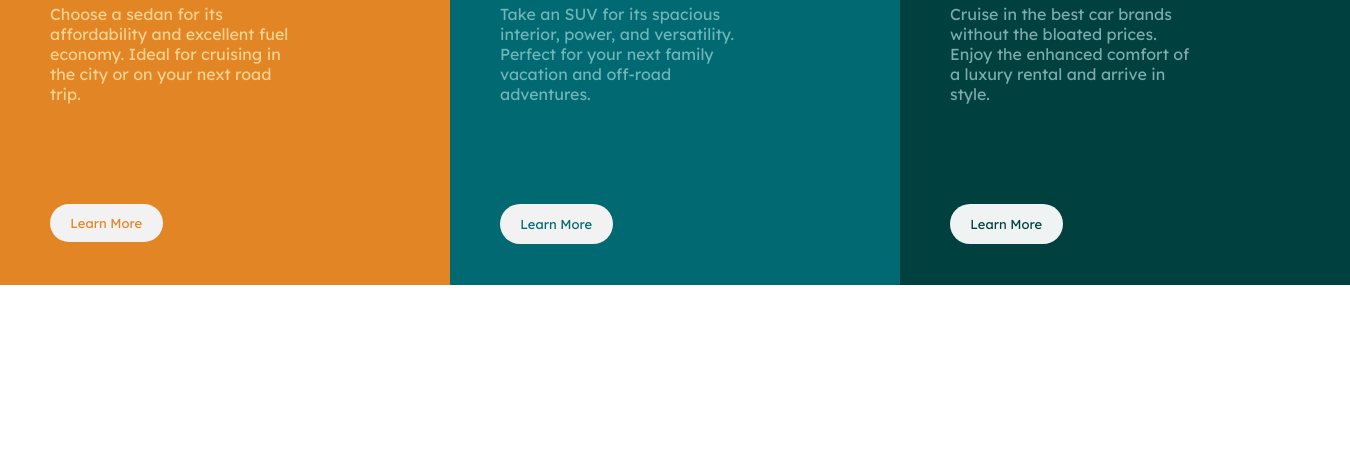
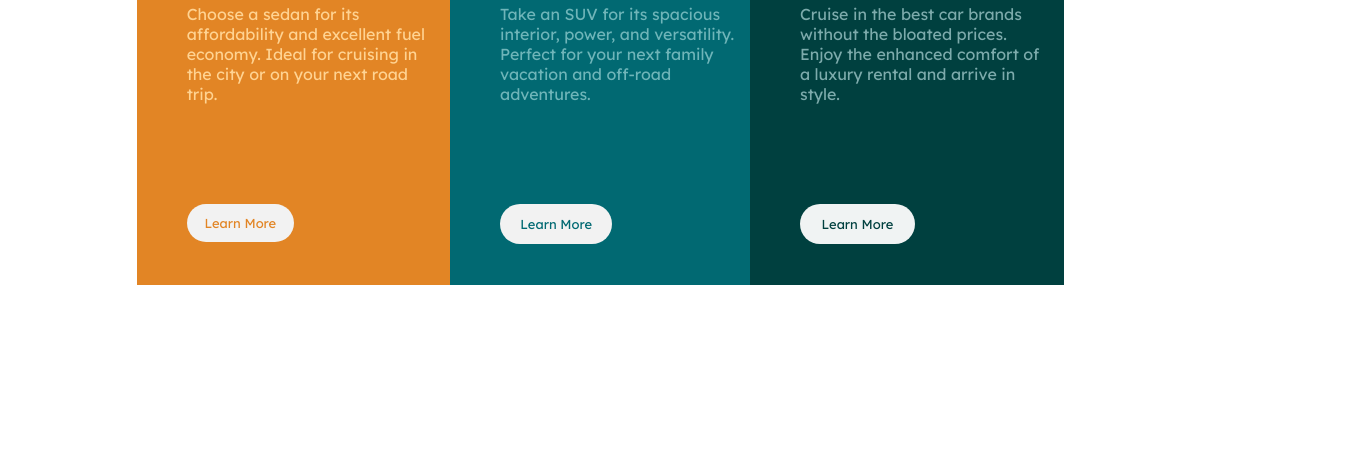
Before and after one commit to BlessSinister/3_column, a plain HTML site: page index.html in a window 1280 px wide. Shown: the part 328-800 px from the top of the page, 1350 px wide, since content can reach past the window. Drawn offline with Linux system fonts and the light colour scheme.

Commit message:
correct_align

```diff
--- a/style.scss
+++ b/style.scss
@@ -146,6 +146,7 @@ body {
         grid-row: 1/1;
         border-radius: 0;
         padding-left: 5rem;
+        justify-self: end;
         svg {
           margin-bottom: 2rem;
         }
@@ -163,7 +164,7 @@ body {
           margin-bottom: 10rem;
         }
         .btn {
-          width: 30%;
+          width: 45%;
           height: 10%;
           display: flex;
           justify-content: center;
@@ -181,6 +182,7 @@ body {
         grid-row: 1/1;
         border-radius: 0;
         padding-left: 5rem;
+        justify-self: start;
         svg {
           margin-bottom: 2rem;
         }
@@ -198,7 +200,7 @@ body {
           margin-bottom: 10rem;
         }
         .btn {
-          width: 30%;
+          width: 48%;
           height: 10%;
           display: flex;
           justify-content: center;
@@ -212,7 +214,8 @@ body {
         }
       }
       .card3 {
-        grid-column: 7/10;
+        grid-column: 6/10;
+        justify-self: start;
         grid-row: 1/1;
         border-radius: 0;
         padding-left: 5rem;
@@ -233,7 +236,7 @@ body {
           margin-bottom: 10rem;
         }
         .btn {
-          width: 30%;
+          width: 48%;
           height: 10%;
           cursor: pointer;
           display: flex;
```
Also changed, not shown: style.css, 1 other file.
